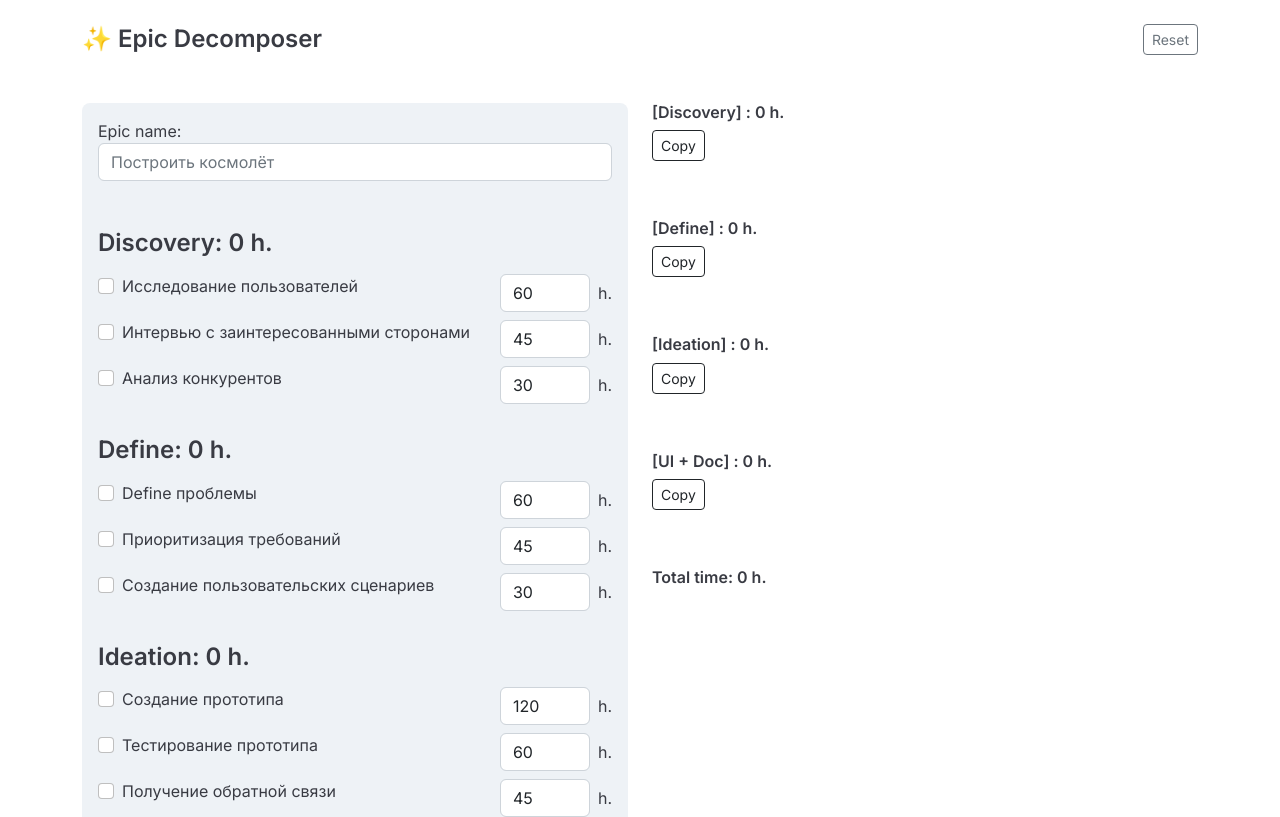
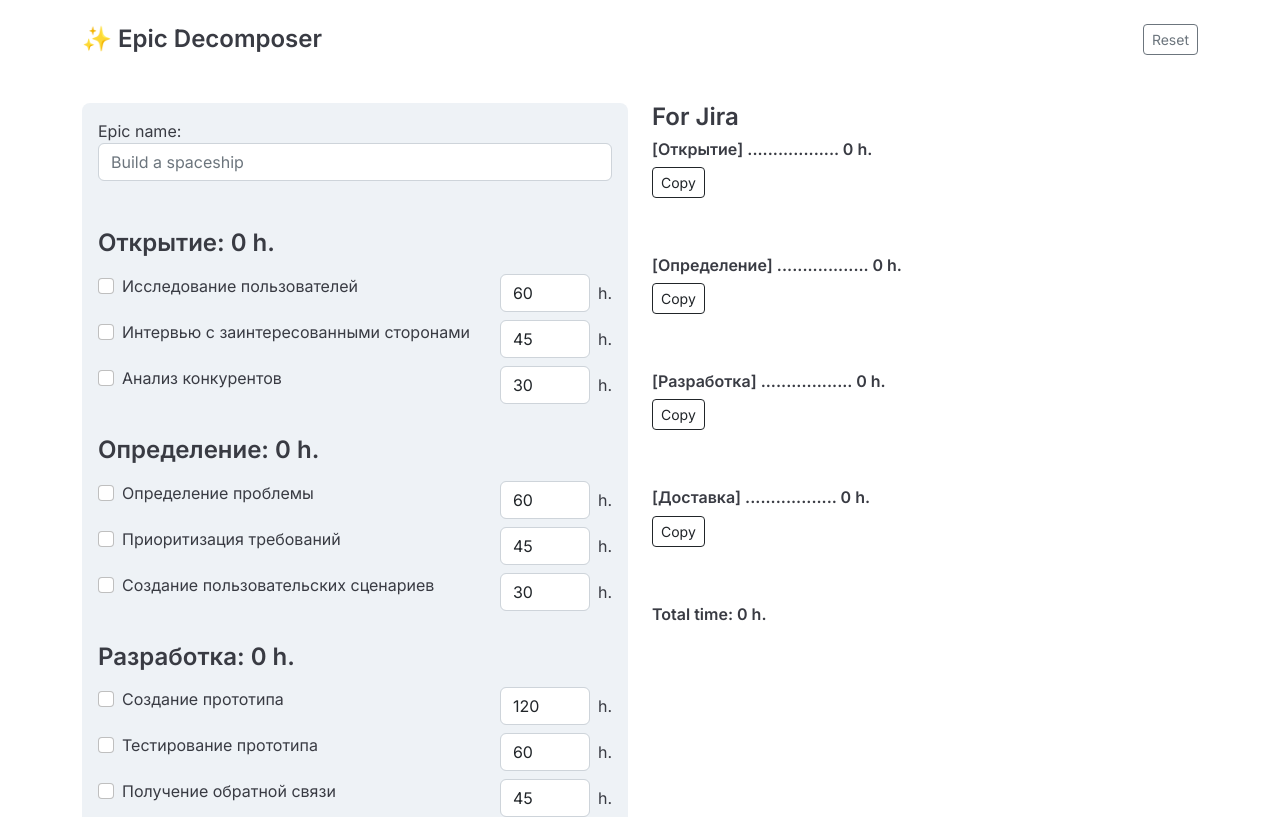
Before and after one commit to vasiliy-dudin/epic-decomposer, a Vue app: page / in a window 1280 px wide. Shown: the top 817 px of the page. Built offline with nearby package versions, Linux system fonts and the light colour scheme.

Commit message:
ВОзвращает json, форматирует

```diff
--- a/index.html
+++ b/index.html
@@ -4,7 +4,7 @@
     <meta charset="UTF-8">
     <link rel="icon" href="/favicon.ico">
     <meta name="viewport" content="width=device-width, initial-scale=1.0">
-    <title>Epic Decomposer</title>
+    <title>✨ Epic Decomposer</title>
     <link rel="preconnect" href="https://fonts.googleapis.com">
   <link rel="preconnect" href="https://fonts.gstatic.com" crossorigin>
   <link href="https://fonts.googleapis.com/css2?family=Inter:wght@400;600&display=swap" rel="stylesheet">
--- a/src/App.vue
+++ b/src/App.vue
@@ -2,7 +2,9 @@
 	<div class="container">
 		<header>
 			<h1 class="logo">✨ Epic Decomposer</h1>
-			<button class="btn btn-sm btn-outline-secondary" @click="resetData">Reset</button>
+			<button class="btn btn-sm btn-outline-secondary" @click="resetData">
+				Reset
+			</button>
 		</header>
 	</div>
 	<div id="app" class="container">
@@ -12,31 +14,61 @@
 					<div class="row">
 						<div class="col-md-12">
 							<label for="epicName">Epic name:</label>
-						<input id="epicName" type="text" class="form-control mb-5" v-model="epicName" @input="saveState" placeholder="Построить космолёт">
+							<input
+								id="epicName"
+								type="text"
+								class="form-control mb-5"
+								v-model="epicName"
+								@input="saveState"
+								placeholder="Build a spaceship"
+							/>
 						</div>
 					</div>
 
-			<div class="stage" v-for="(stage, stageIndex) in stages" :key="'stage' + stageIndex">
-				<h4>{{ stage.name }}: {{ stageTotalTime(stage) }} h.</h4>
-				<div class="task-item" v-for="(task, taskIndex) in tasksByStage(stage)" :key="'task' + taskIndex">
+					<div
+						class="stage"
+						v-for="(stage, stageIndex) in stages"
+						:key="'stage' + stageIndex"
+					>
+						<h4>
+							{{ stage.name }}: {{ stageTotalTime(stage) }} h.
+						</h4>
+						<div
+							class="task-item"
+							v-for="(task, taskIndex) in tasksByStage(stage)"
+							:key="'task' + taskIndex"
+						>
 							<task-item
 								:task="task"
 								@toggleCheck="toggleCheck"
-					@timeChange="timeChange">
+								@timeChange="timeChange"
+							>
 							</task-item>
 						</div>
 					</div>
 				</div>
 			</div>
 			<div class="col-md-6 results">
+				<h4>For Jira</h4>
 				<div
-		  	v-for="(stage, index) in stages" :key="'result' + index"
+					v-for="(stage, index) in stages"
+					:key="'result' + index"
 					class="output-stage"
 				>
-			<h6>[{{ stage.name }}] {{ epicName }}: {{ stageTotalTime(stage) }} h.</h6>
-			<button class="btn btn-sm btn-outline-dark" @click="copyToClipboard(stage)">Copy</button>
+					<h6>
+						[{{ stage.name }}] {{ epicName }} ..................
+						{{ stageTotalTime(stage) }} h.
+					</h6>
+					<button
+						class="btn btn-sm btn-outline-dark"
+						@click="copyToClipboard(stage)"
+					>
+						Copy
+					</button>
 					<div class="highlight">
-			  <pre class="pre-scrollable"><code>{{ filteredTasks(stage).map(task => `* ${task.name} - ${task.time}`).join('\n') }}
+						<pre
+							class="pre-scrollable"
+						><code>{{ filteredTasks(stage).map(task => `* ${task.name} - ${task.time}`).join('\n') }}
 						  </code></pre>
 					</div>
 				</div>
@@ -46,41 +78,35 @@
 	</div>
 </template>
 
-
-
-
 <script>
-  import TaskItem from './components/TaskItem.vue';
-  import loadData from './data.js';
+	import TaskItem from "./components/TaskItem.vue";
+	import data from "./data.json";
 
 	export default {
-	name: 'App',
+		name: "App",
 		components: {
-	  TaskItem
+			TaskItem,
 		},
-
 
 		data() {
 			return {
 				tasks: [],
 				stages: [],
-			epicName: '',
+				epicName: "",
 				defaultTasks: [],
 			};
 		},
 		async mounted() {
-	const data = await loadData();
 			this.tasks = data.tasks;
 			this.stages = data.stages;
-	this.defaultTasks = this.tasks.map(task => ({ ...task }));
+			this.defaultTasks = this.tasks.map((task) => ({ ...task }));
 			this.loadState();
 			this.updateTotalTime();
 		},
 
-
 		methods: {
 			tasksByStage(stage) {
-			return this.tasks.filter(task => task.stage === stage.name);
+				return this.tasks.filter((task) => task.stage === stage.name);
 			},
 			toggleCheck(task) {
 				task.checked = !task.checked;
@@ -89,11 +115,17 @@
 			},
 
 			updateTotalTime() {
-		this.totalTime = this.tasks.reduce((sum, task) => sum + (task.checked ? parseFloat(task.time) : 0), 0);
+				this.totalTime = this.tasks.reduce(
+					(sum, task) =>
+						sum + (task.checked ? parseFloat(task.time) : 0),
+					0
+				);
 			},
 
 			filteredTasks(stage) {
-		return this.tasks.filter(task => task.stage === stage.name && task.checked);
+				return this.tasks.filter(
+					(task) => task.stage === stage.name && task.checked
+				);
 			},
 			timeChange(task, newValue) {
 				task.time = parseFloat(newValue) || 0;
@@ -102,42 +134,55 @@
 			},
 			stageTotalTime(stage) {
 				const totalTime = this.filteredTasks(stage)
-				.map(task => parseFloat(task.time))
+					.map((task) => parseFloat(task.time))
 					.reduce((acc, time) => acc + time, 0);
 
-			return (totalTime % 1 === 0) ? totalTime.toFixed(0) : totalTime.toFixed(1);
+				return totalTime % 1 === 0
+					? totalTime.toFixed(0)
+					: totalTime.toFixed(1);
 			},
 
 			totalTime() {
 				const totalTime = this.tasks
-				.filter(task => task.checked)
-				.map(task => parseFloat(task.time))
+					.filter((task) => task.checked)
+					.map((task) => parseFloat(task.time))
 					.reduce((acc, time) => acc + time, 0);
 
-			return (totalTime % 1 === 0) ? totalTime.toFixed(0) : totalTime.toFixed(1);
+				return totalTime % 1 === 0
+					? totalTime.toFixed(0)
+					: totalTime.toFixed(1);
 			},
 			copyToClipboard(stage) {
-			const content = this.filteredTasks(stage).map(task => `* ${task.name} - ${task.time}`).join('\n');
+				const content =
+					"План \n" +
+					this.filteredTasks(stage)
+						.map((task) => `* ${task.name} - ${task.time}`)
+						.join("\n");
 				navigator.clipboard.writeText(content);
 			},
 
 			saveState() {
 				const state = {
-				tasks: this.tasks.map(task => ({
+					tasks: this.tasks.map((task) => ({
 						name: task.name,
 						checked: task.checked,
-				time: task.time
+						time: task.time,
 					})),
-				epicName: this.epicName
+					epicName: this.epicName,
 				};
-			localStorage.setItem('epicDecomposerState', JSON.stringify(state));
+				localStorage.setItem(
+					"epicDecomposerState",
+					JSON.stringify(state)
+				);
 			},
 			loadState() {
-			const savedState = localStorage.getItem('epicDecomposerState');
+				const savedState = localStorage.getItem("epicDecomposerState");
 				if (savedState) {
 					const state = JSON.parse(savedState);
-				this.tasks = this.tasks.map(task => {
-				const savedTask = state.tasks.find(t => t.name === task.name);
+					this.tasks = this.tasks.map((task) => {
+						const savedTask = state.tasks.find(
+							(t) => t.name === task.name
+						);
 						return savedTask ? { ...task, ...savedTask } : task;
 					});
 					this.epicName = state.epicName;
@@ -147,12 +192,11 @@
 				this.tasks = this.tasks.map((task, index) => ({
 					...task,
 					checked: false,
-					time: this.defaultTasks[index].time
+					time: this.defaultTasks[index].time,
 				}));
-				this.epicName = '';
+				this.epicName = "";
 				this.saveState();
-				}
-
 			},
-  }
+		},
+	};
 </script>
--- a/src/assets/styles.css
+++ b/src/assets/styles.css
@@ -28,6 +28,7 @@ header {
 
 
 .tasks {
+	margin-bottom: 32px;
     padding: 16px;
     background: #eef2f6;
     border-radius: 8px;
--- a/src/components/TaskItem.vue
+++ b/src/components/TaskItem.vue
@@ -1,27 +1,40 @@
 <template>
 	<div class="form-check">
-	  <input class="form-check-input" type="checkbox" :id="task.name" :checked="task.checked" @change="toggleCheck" />
+		<input
+			class="form-check-input"
+			type="checkbox"
+			:id="task.name"
+			:checked="task.checked"
+			@change="toggleCheck"
+		/>
 		<label class="form-check-label" :for="task.name">{{ task.name }}</label>
 	</div>
 	<div class="input-time">
-	  <input type="number" class="form-control input-time__input" :value="task.time" @input="timeChange" step="0.5" min="0" />
+		<input
+			type="number"
+			class="form-control input-time__input"
+			:value="task.time"
+			@input="timeChange"
+			step="0.5"
+			min="0"
+		/>
 		<span> h.</span>
 	</div>
 </template>
 
 <script>
 	export default {
-	name: 'TaskItem',
+		name: "TaskItem",
 		props: {
-	  task: Object
+			task: Object,
 		},
 		methods: {
 			toggleCheck() {
-		this.$emit('toggleCheck', this.task);
+				this.$emit("toggleCheck", this.task);
 			},
 			timeChange(event) {
-		this.$emit('timeChange', this.task, event.target.value);
-	  }
-	}
-  }
+				this.$emit("timeChange", this.task, event.target.value);
+			},
+		},
+	};
 </script>
--- a/src/data.js
+++ /dev/null
@@ -1,9 +0,0 @@
-import yaml from 'js-yaml';
-
-async function loadData() {
-  const response = await fetch('./src/data.yaml');
-  const text = await response.text();
-  return yaml.load(text);
-}
-
-export default loadData;
--- /dev/null
+++ b/src/data.json
@@ -0,0 +1,82 @@
+{
+	"stages": [
+	  { "name": "Открытие" },
+	  { "name": "Определение" },
+	  { "name": "Разработка" },
+	  { "name": "Доставка" }
+	],
+	"tasks": [
+	  {
+		"name": "Исследование пользователей",
+		"stage": "Открытие",
+		"time": 60,
+		"checked": false
+	  },
+	  {
+		"name": "Интервью с заинтересованными сторонами",
+		"stage": "Открытие",
+		"time": 45,
+		"checked": false
+	  },
+	  {
+		"name": "Анализ конкурентов",
+		"stage": "Открытие",
+		"time": 30,
+		"checked": false
+	  },
+	  {
+		"name": "Определение проблемы",
+		"stage": "Определение",
+		"time": 60,
+		"checked": false
+	  },
+	  {
+		"name": "Приоритизация требований",
+		"stage": "Определение",
+		"time": 45,
+		"checked": false
+	  },
+	  {
+		"name": "Создание пользовательских сценариев",
+		"stage": "Определение",
+		"time": 30,
+		"checked": false
+	  },
+	  {
+		"name": "Создание прототипа",
+		"stage": "Разработка",
+		"time": 120,
+		"checked": false
+	  },
+	  {
+		"name": "Тестирование прототипа",
+		"stage": "Разработка",
+		"time": 60,
+		"checked": false
+	  },
+	  {
+		"name": "Получение обратной связи",
+		"stage": "Разработка",
+		"time": 45,
+		"checked": false
+	  },
+	  {
+		"name": "Внедрение решения",
+		"stage": "Доставка",
+		"time": 120,
+		"checked": false
+	  },
+	  {
+		"name": "Оценка результатов",
+		"stage": "Доставка",
+		"time": 60,
+		"checked": false
+	  },
+	  {
+		"name": "Планирование дальнейших улучшений",
+		"stage": "Доставка",
+		"time": 30,
+		"checked": false
+	  }
+	]
+  }
--- a/src/data.yaml
+++ /dev/null
@@ -1,56 +0,0 @@
-# data.yaml
-stages:
-  - name: Discovery
-  - name: Define
-  - name: Ideation
-  - name: UI + Doc
-
-tasks:
-  - name: Исследование пользователей
-    stage: Discovery
-    time: 60
-    checked: false
-  - name: Интервью с заинтересованными сторонами
-    stage: Discovery
-    time: 45
-    checked: false
-  - name: Анализ конкурентов
-    stage: Discovery
-    time: 30
-    checked: false
-  - name: Define проблемы
-    stage: Define
-    time: 60
-    checked: false
-  - name: Приоритизация требований
-    stage: Define
-    time: 45
-    checked: false
-  - name: Создание пользовательских сценариев
-    stage: Define
-    time: 30
-    checked: false
-  - name: Создание прототипа
-    stage: Ideation
-    time: 120
-    checked: false
-  - name: Тестирование прототипа
-    stage: Ideation
-    time: 60
-    checked: false
-  - name: Получение обратной связи
-    stage: Ideation
-    time: 45
-    checked: false
-  - name: Внедрение решения
-    stage: UI + Doc
-    time: 120
-    checked: false
-  - name: Оценка результатов
-    stage: UI + Doc
-    time: 60
-    checked: false
-  - name: Планирование дальнейших улучшений
-    stage: UI + Doc
-    time: 30
-    checked: false
--- a/vite.config.js
+++ b/vite.config.js
@@ -11,5 +11,8 @@ export default defineConfig({
       '@': fileURLToPath(new URL('./src', import.meta.url))
     }
   },
-  base: '/epic-decomposer/'
+
+  base: process.env.NODE_ENV === 'production'
+          ? '/epic-decomposer/' // prod
+          : '/', // dev
 })
```
Also changed, not shown: package.json (+5 -6 lines). Lines whose indentation alone changed are shown as unchanged.
